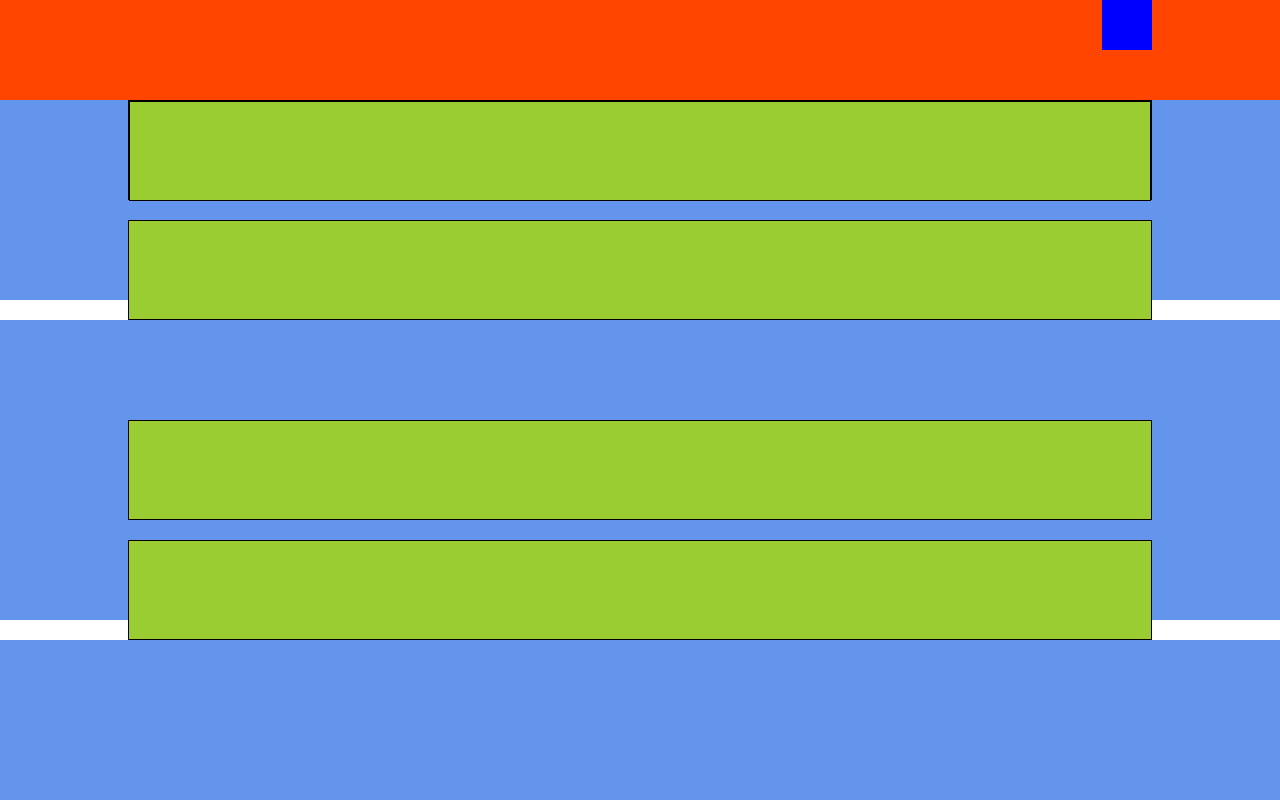
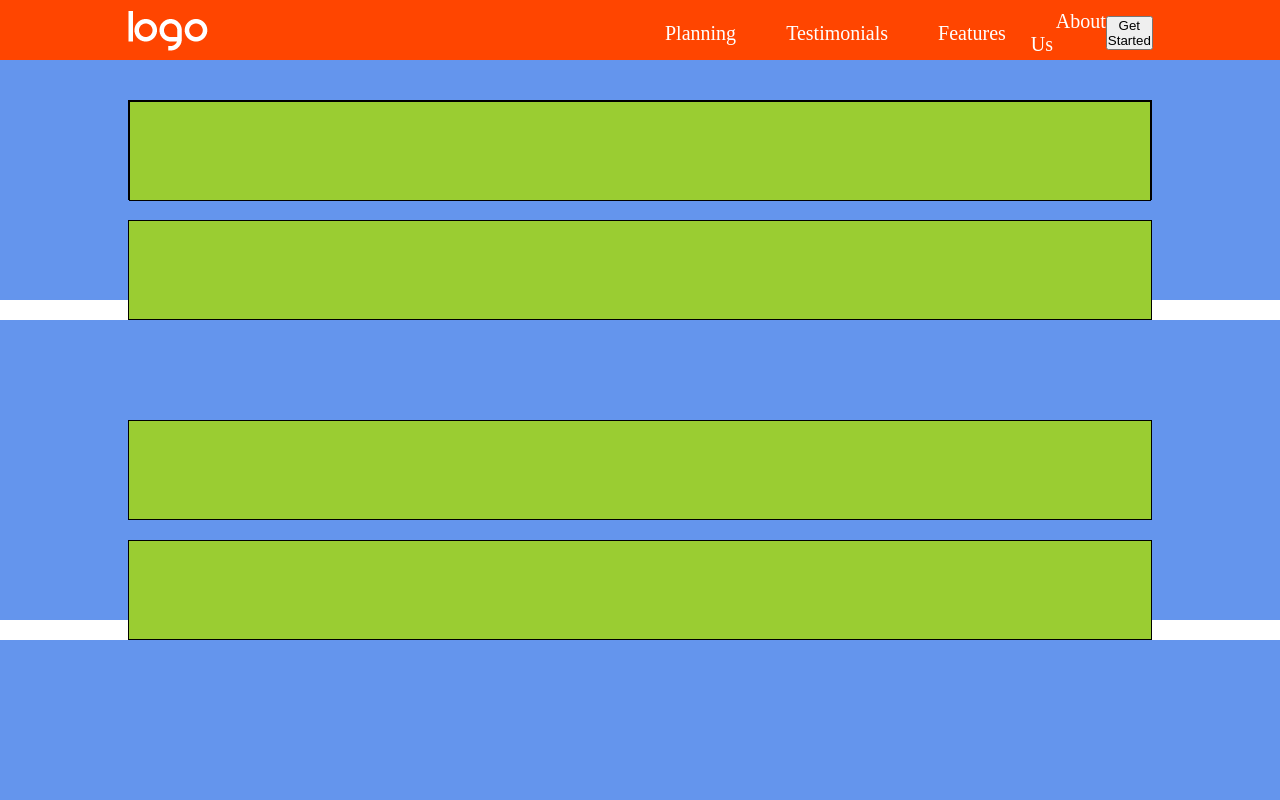
Before and after one commit to ZakariaElhaoudi/htmlcss-responsive-layout, a plain HTML site: page index.html in a window 1280 px wide. Shown: the top 800 px of the page. Drawn offline with Linux system fonts and the light colour scheme.

Commit message:
struttura header

```diff
--- a/css/style.css
+++ b/css/style.css
@@ -14,7 +14,7 @@
 header{
     position: fixed;
     z-index: 1000;
-    height: 100px;
+    height: 60px;
     width: 100%;
 }
 
@@ -23,12 +23,42 @@ header .container {
     margin: 0 auto;
     display: flex;
     justify-content: space-between;
+    align-items: center;
+    padding-top: 10px;
 }
 /* nav rules  */
 #menumobile{
     display: none;
 }
+#menudesktop{
+    width: 50%;
+}
 
+#menudesktop ul {
+    display: flex;
+    list-style: none;
+    justify-content:;
+    align-items: center;
+}
+
+#menudesktop a {
+    text-decoration: none;
+    font-size: 20px;
+    color: white;
+    padding: 10px 25px;
+}
+
+
+/* resolution header mobile  */
+@media screen and (max-width:768px) {
+    #menumobile{
+        display:inline;
+    }
+    #menudesktop{
+        display:none;
+    }
+
+}
 
 /* appsection rules  */
 #appsection .col {
@@ -56,11 +86,6 @@ header{
     background-color: orangered;
 }
 
-nav{
-    height: 50px;
-    width: 50px;
-    background-color: blue;
-}
 
 section{
     padding-top: 100px ;
--- a/index.html
+++ b/index.html
@@ -14,10 +14,19 @@
 
         <div class="container">
             <div id="logo">
+                <img src="img/logo.png" alt="">
 
             </div>
 
             <nav id="menudesktop">
+                <ul>
+                    <li><a href="http://">Planning</a> </li>
+                    <li><a href="http://">Testimonials</a></li>
+                    <li><a href="http://">Features</a></li>
+                    <li><a href="http://">About Us</a></li>
+                    <Button>Get Started</Button>
+
+                </ul>
 
             </nav>
 
```
